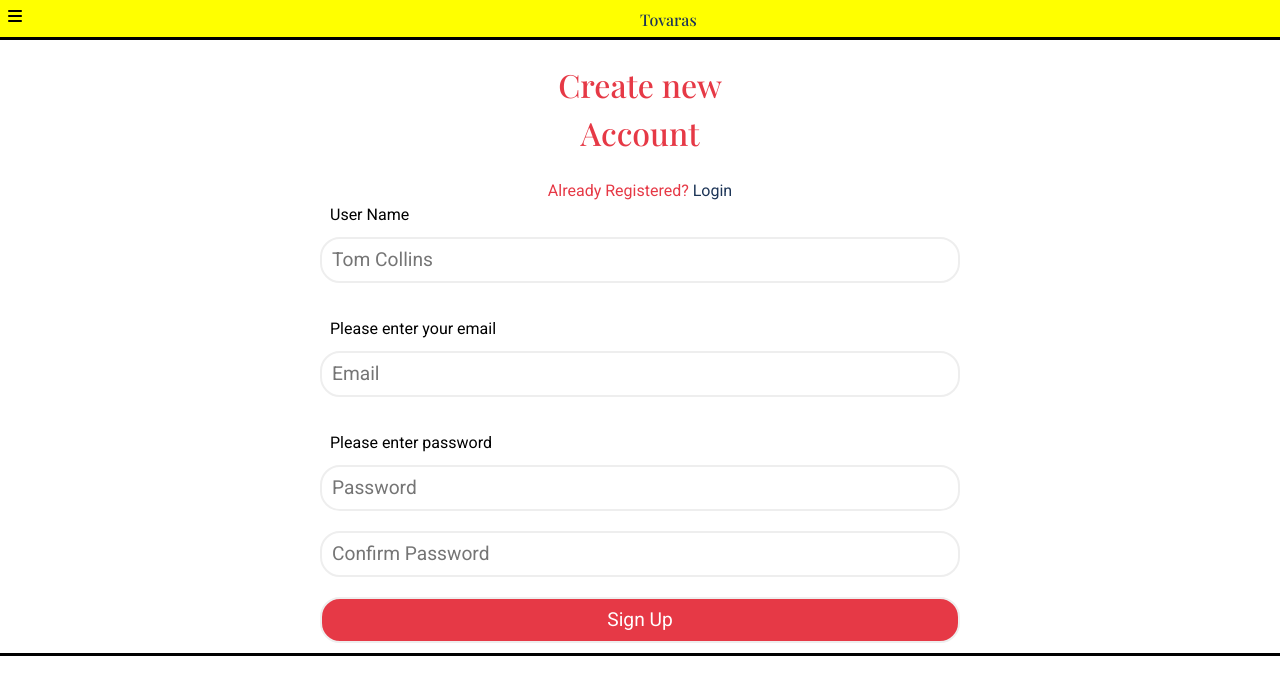
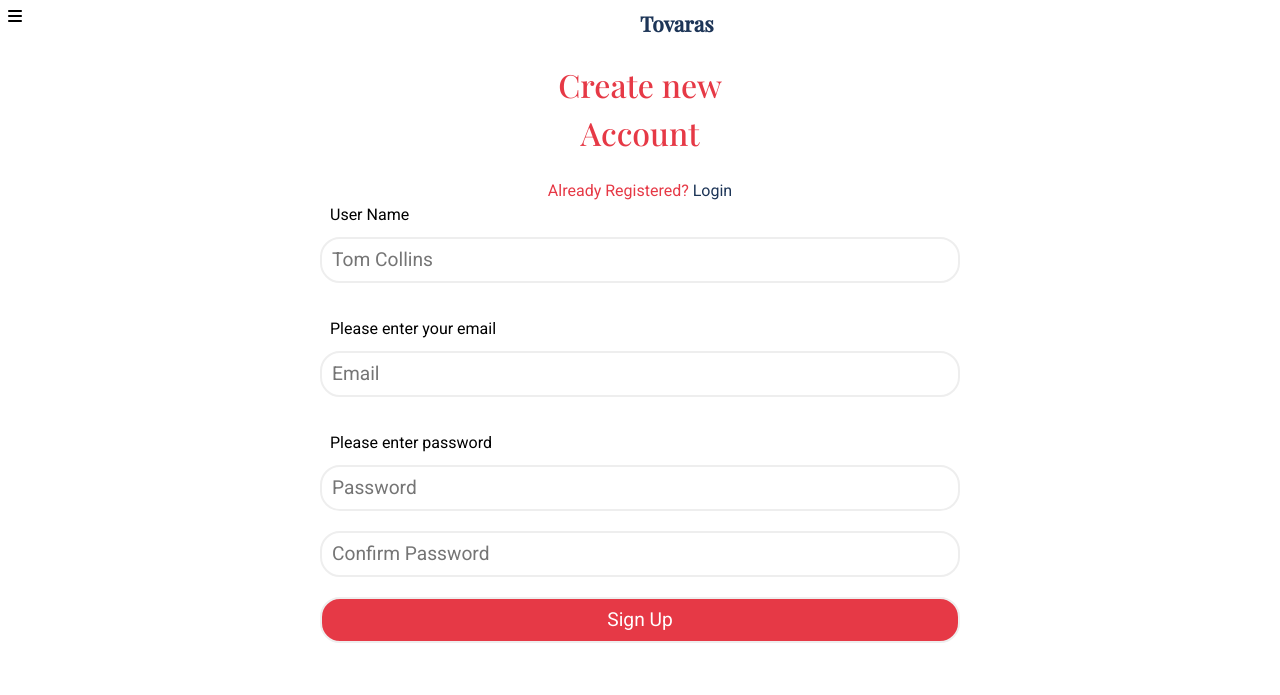
Before and after one commit to mapstonepark/tovaras-designed, a Node server app: page /signup in a window 1280 px wide. Shown: the top 695 px of the page. Run offline with Node 20, Linux system fonts and the light colour scheme; some libraries are stand-ins or nearby versions.

Commit message:
fixed links and ticket torvaras size

```diff
--- a/notes/backend/public/css/custom.css
+++ b/notes/backend/public/css/custom.css
@@ -14,12 +14,16 @@ body {
   flex-direction: column;
   text-align: center;
   align-items: center;
-  outline: solid;
 }
 
 h1,
 h3 {
   font-family: var(--fancy-font);
+}
+
+h3{
+    font-size: 1.3rem;
+    font-weight: bold;
 }
 
 
@@ -79,7 +83,6 @@ form {
 .head {
   display: flex;
   padding: .5rem;
-  background-color: yellow;
   height: 5vh;
 }
 
--- a/notes/backend/views/contacts.ejs
+++ b/notes/backend/views/contacts.ejs
@@ -6,7 +6,7 @@
     <meta name="viewport" content="width=device-width, initial-scale=1.0">
     <title>Tovaras Home Page</title>
     <link rel="stylesheet" href="ccs/normalize.css" />
-    <link rel="stylesheet" href="ccs/style.css" />
+    <link rel="stylesheet" href="css/style.css" />
     <link rel="stylesheet" href="css/custom.css" />
     <link rel="preconnect" href="https://fonts.googleapis.com" />
     <link rel="preconnect" href="https://fonts.gstatic.com" crossorigin />
--- a/notes/backend/views/login.ejs
+++ b/notes/backend/views/login.ejs
@@ -4,8 +4,8 @@
     <meta charset="UTF-8" />
     <meta http-equiv="X-UA-Compatible" content="IE=edge" />
     <meta name="viewport" content="width=device-width, initial-scale=1.0" />
-    <link rel="stylesheet" href="ccs/normalize.css" />
-    <link rel="stylesheet" href="ccs/style.css" />
+    <link rel="stylesheet" href="css/normalize.css" />
+    <link rel="stylesheet" href="css/style.css" />
     <link rel="stylesheet" href="css/custom.css" />
     <link rel="preconnect" href="https://fonts.googleapis.com" />
     <link rel="preconnect" href="https://fonts.gstatic.com" crossorigin />
```
